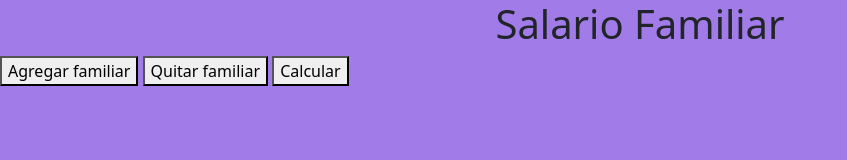
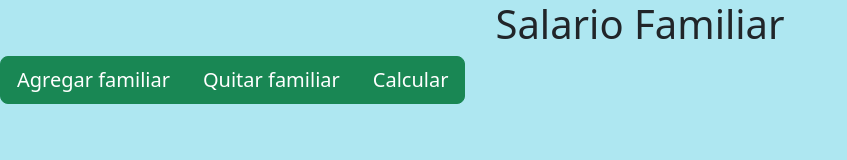
Before and after one commit to lautaguardati/tarea-clase-10, a plain HTML site: page tarea-clase-6/Tarea 2/index.html in a window 1280 px wide. Shown: the whole page, without its empty margins (0-847 px from the left). Drawn offline with nearby package versions, Linux system fonts and the light colour scheme.

Commit message:
Pequeños cambios en fondo y estilo de botones

```diff
--- a/tarea-clase-6/Tarea 2/index.html
+++ b/tarea-clase-6/Tarea 2/index.html
@@ -14,15 +14,16 @@
 <h1 class="h1">
     <div class="text-center">
         Salario Familiar
-
     </div>
 </h1>
 
 <body>
     <form>
-        <button type="button" id="add-familiar">Agregar familiar</button>
-        <button type="button" id="remove-familiar">Quitar familiar</button>
-        <button type="submit" id="calculate-button">Calcular</button>
+        <div class="btn-group">
+            <button class="btn btn-success btn-lg" type="button" id="add-familiar">Agregar familiar</button>
+            <button class="btn btn-success btn-lg" type="button" id="remove-familiar">Quitar familiar</button>
+            <button class="btn btn-success btn-lg" type="submit" id="calculate-button">Calcular</button>
+        </div>
     </form>
 
     <p id="results" class="oculto">
--- a/tarea-clase-6/Tarea 2/main.css
+++ b/tarea-clase-6/Tarea 2/main.css
@@ -7,5 +7,5 @@
 }
 
 body {
-    background-color: rgb(161, 123, 231);
+    background-color: rgb(174, 231, 241);
 }
--- a/tarea-clase-6/Tarea 2/tarea2.js
+++ b/tarea-clase-6/Tarea 2/tarea2.js
@@ -11,7 +11,7 @@ function addMember() {
 
     const $newLabel = document.createElement("label");
     $newLabel.textContent = "Ingrese salario anual del familiar";
-    $newLabel.className = "col-sm-3 col-form-label"
+    $newLabel.className = "col-sm-2 col-form-label"
     $newLabel.setAttribute("for", "salary-member-" + memberNumber)
 
     const $divForInlineForm = document.createElement("div")
```
